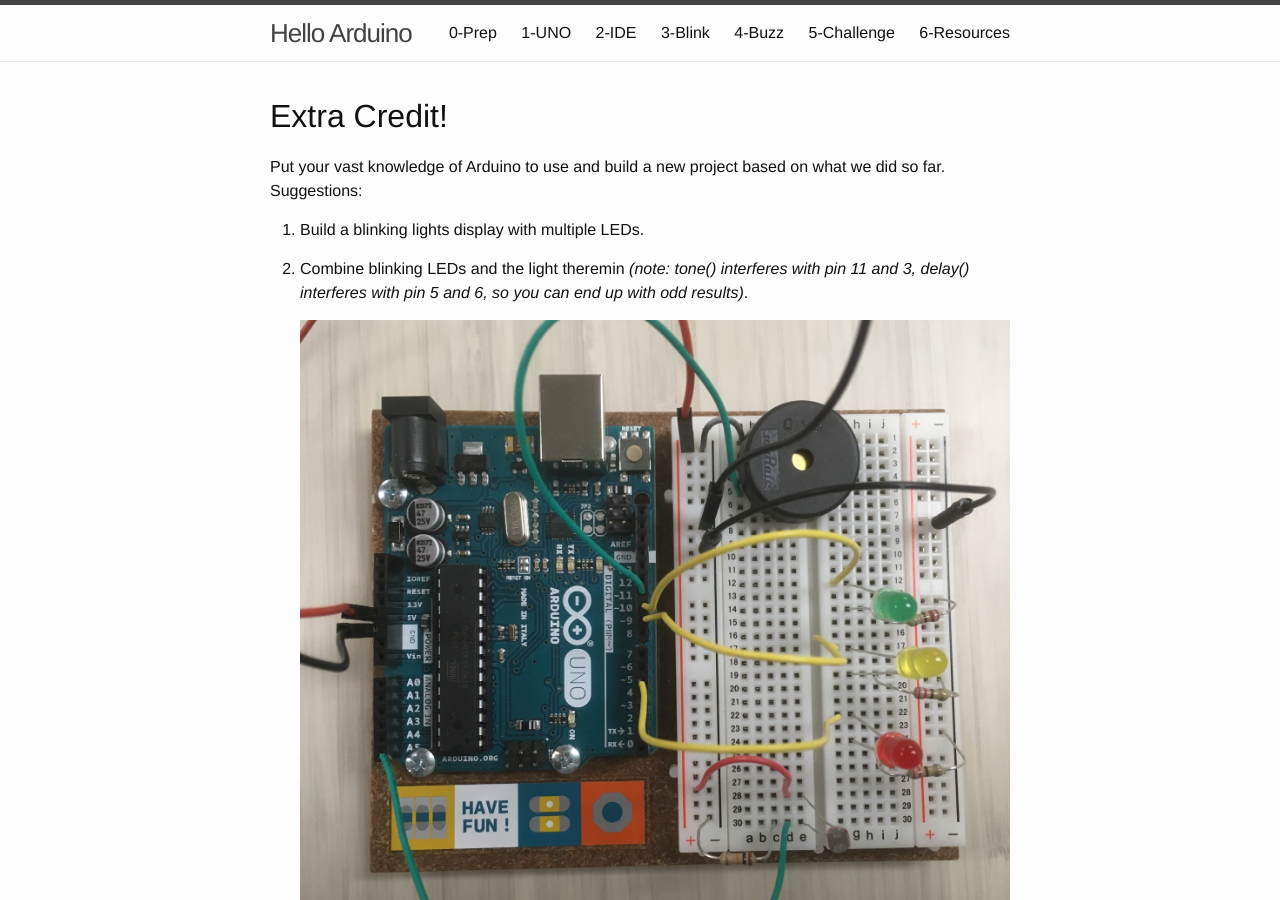
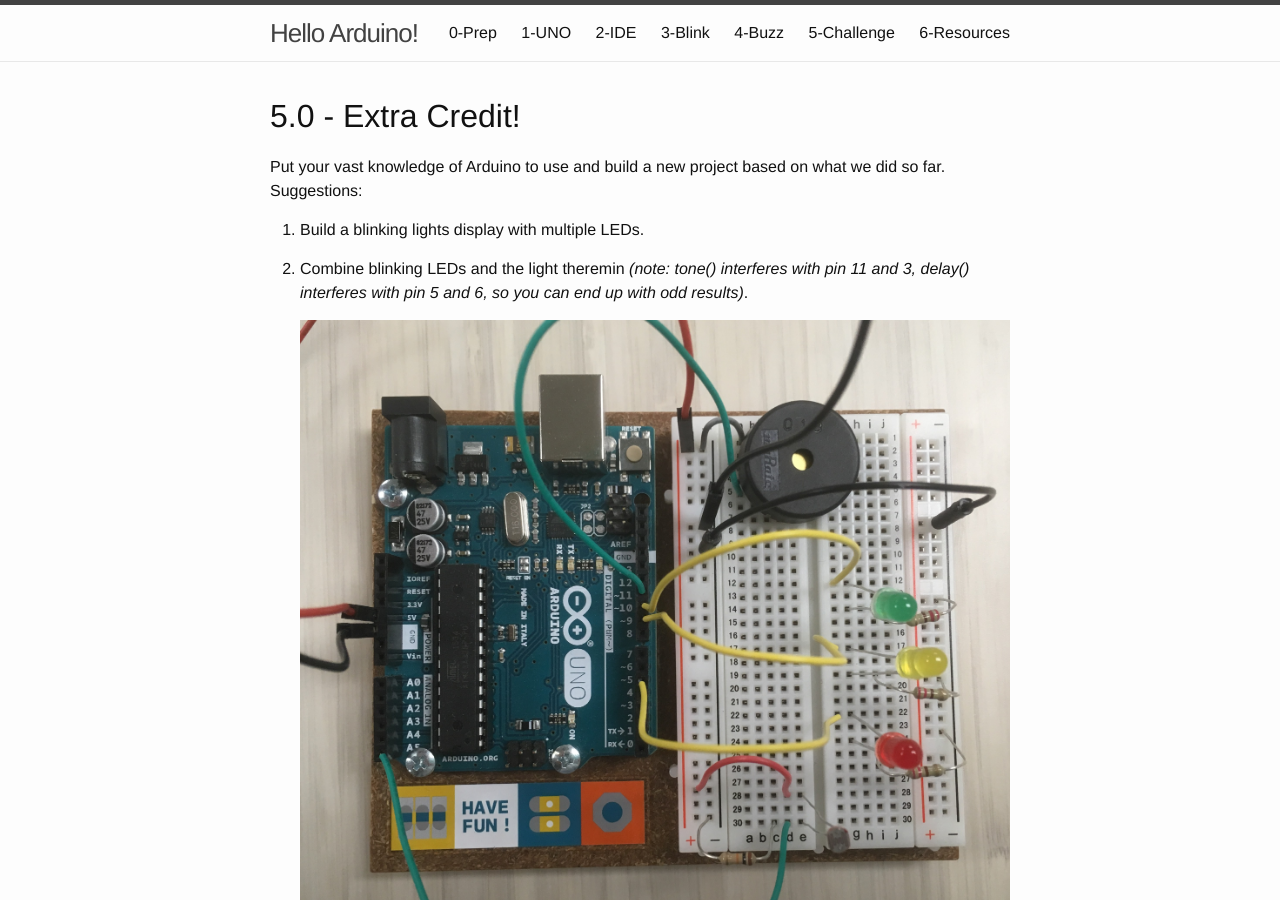
Before and after one commit to uidaholib/hello-arduino, a Jekyll site: the page built from 5challenge.md, in a window 1280 px wide and 900 px high. Built offline with Jekyll 4.4.1, drawn with Linux system fonts in a browser that asks for light colours; some of the changed text lies outside the part shown.

Commit message:
update name

```diff
--- a/5challenge.md
+++ b/5challenge.md
@@ -3,7 +3,7 @@ layout: default
 title: 5-Challenge
 ---
 
-# Extra Credit!
+# 5.0 - Extra Credit!
 
 Put your vast knowledge of Arduino to use and build a new project based on what we did so far. Suggestions:
 
--- a/_config.yml
+++ b/_config.yml
@@ -13,7 +13,7 @@
 # you will see them accessed via {{ site.title }}, {{ site.email }}, and so on.
 # You can create any custom variable you would like, and they will be accessible
 # in the templates via {{ site.myvariable }}.
-title: Hello Arduino
+title: Hello Arduino!
 description: >
   Learn about the Arduino electronics platform by making lights blink and buzzers buzz!
 baseurl: "" # the subpath of your site, e.g. /blog
```
Also changed, not shown: 6resources.md (+1 -1 lines).
